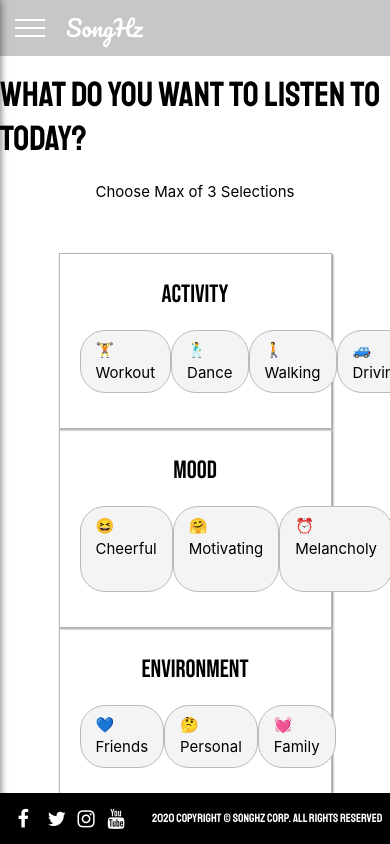
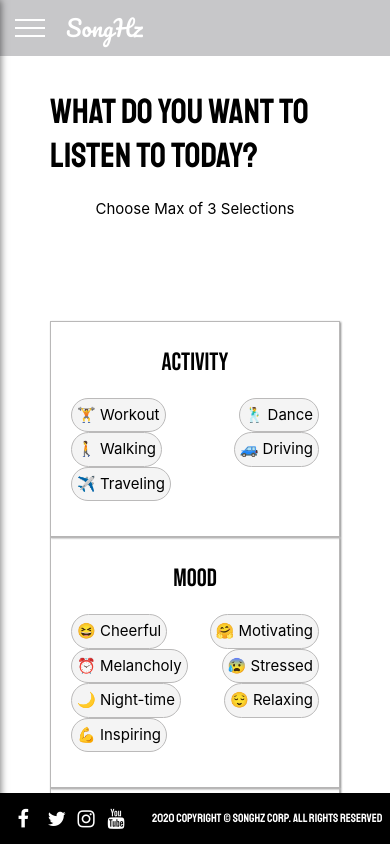
Before and after one commit to jlgcl/SongHz, a React (Create React App) app in the folder client/: page /song_selector in a window 390 px wide. Built offline with nearby package versions, Linux system fonts and the light colour scheme.

Commit message:
initial deployment required

```diff
--- a/client/src/components/Carousel/Carousel.js
+++ b/client/src/components/Carousel/Carousel.js
@@ -15,13 +15,19 @@ function Carousel() {
     <div className="carousel">
       <Slider {...settings}>
         <div className="artist1">
-          <img src={require('../assets/bts.png')} />
+          <a href="/artists/bts">
+            <img src={require('../assets/bts.png')} />
+          </a>
         </div>
         <div className="artist2">
-          <img src={require('../assets/ag.jpg')} />
+          <a href="artists/ariana_grande">
+            <img src={require('../assets/ag.jpg')} />
+          </a>
         </div>
         <div className="artist3">
-          <img src={require('../assets/cp.jpg')} />
+          <a href="artists/coldplay">
+            <img src={require('../assets/cp.jpg')} />
+          </a>
         </div>
       </Slider>
     </div>
--- a/client/src/components/Carousel/carousel.css
+++ b/client/src/components/Carousel/carousel.css
@@ -31,10 +31,11 @@ img {
   height: 94vh;
   object-fit: cover; }
 
-.artist1 {
+.artist1, .artist2, .artist3 {
   background-image: url("../assets/bts2.png");
   background-size: cover;
   background-color: #ca8994;
-  background-repeat: no-repeat; }
+  background-repeat: no-repeat;
+  background-position: center; }
 
 /*# sourceMappingURL=carousel.css.map */
--- a/client/src/components/Carousel/carousel.scss
+++ b/client/src/components/Carousel/carousel.scss
@@ -38,9 +38,10 @@ img {
     object-fit: cover
 }
 
-.artist1 {
+.artist1, .artist2, .artist3 {
     background-image: url("../assets/bts2.png");
     background-size: cover;
     background-color: rgb(202, 137, 148);
     background-repeat: no-repeat;
+    background-position: center;
 }
--- a/client/src/components/Navbar/Drawer.js
+++ b/client/src/components/Navbar/Drawer.js
@@ -11,16 +11,16 @@ const Drawer = (props) => {
     <nav className={drawerClasses}>
       <ul>
         <li>
-          <a href="#">Artists</a>
+          <a href="/artists">Artists</a>
         </li>
         <li>
-          <a href="#">Songwriters</a>
+          <a href="/songwriters">Songwriters</a>
         </li>
         <li>
-          <a href="#">Songs</a>
+          <a href="/songs">Songs</a>
         </li>
         <li>
-          <a href="#">Song Selector</a>
+          <a href="/song_selector">Song Selector</a>
         </li>
       </ul>
     </nav>
--- a/client/src/routes/artists/artists.css
+++ b/client/src/routes/artists/artists.css
@@ -7,6 +7,7 @@
 @font-face {
   font-family: cp-font;
   src: url("../../components/assets/Montserrat-Black.ttf"); }
+
 .artist_1, .artist_2, .artist_3 {
   height: 20rem;
   width: 100%;
@@ -37,6 +38,7 @@
 
 .artist_title {
   padding-left: 5rem;
+  margin-top: 7rem;
   font-family: title;
   font-size: 50px; }
 
@@ -46,12 +48,15 @@
   background-color: white;
   width: 80%;
   display: flex;
-  align-items: center; }
+  align-items: center;
+}
 
 .main {
   display: flex;
   flex-direction: column;
-  width: 100%; }
+  width: 100%;
+  margin-top: 80px;
+}
 
 .artist_1 {
   background-image: url("../../components/assets/bts_poster.jpg");
@@ -81,10 +86,13 @@
 
 @media (max-width: 768px) {
   .artists {
-    width: 100%; }
+    width: 100%;
+  }
 
   .main {
-    display: block; }
+    display: block;
+    margin-top: 80px;
+  }
 
   .artist_1, .artist_2, .artist_3 {
     background-size: cover; }
--- a/client/src/routes/song-selector/selector_results.css
+++ b/client/src/routes/song-selector/selector_results.css
@@ -34,6 +34,7 @@
     font: 25px subheader;
     padding: 15px;
 }
+
 .result_song_artist {
     width: 30%;
     text-align: center;
@@ -57,3 +58,23 @@
     background-position: center;
     background-repeat: no-repeat;
 }
+
+@media (max-width: 750px) {
+    .selector_results_header {
+        padding: 0 40px;
+        font-size: 25px;
+    }
+
+    .selector_results_list {
+        width: 100%;
+    }
+
+    .result_song_photo {
+        height: 150px;
+        background-size: contain;
+    }
+
+    .result_song_title {
+        font-size: 18px;
+    }
+}
--- a/client/src/routes/song-selector/selector_results.js
+++ b/client/src/routes/song-selector/selector_results.js
@@ -79,7 +79,6 @@ const SelectorResults = (props) => {
       }
     });
     let index = songNames.indexOf(songMatch);
-    console.log(songNames, songMatch, index);
     return songInfo[index][0];
   };
 
--- a/client/src/routes/song-selector/song_selector.css
+++ b/client/src/routes/song-selector/song_selector.css
@@ -12,7 +12,7 @@
 
 .SongSelector-header {
     font: 35px title;
-    margin-top: 200px;
+    margin-top: 220px;
 }
 .SongSelector-subheader {
     margin-top: 20px;
@@ -84,3 +84,36 @@
 .selection-submit:hover {
     color: black;
 }
+
+@media(max-width: 750px) {
+
+    .SongSelector-parent {
+        padding: 50px;
+    }
+
+    .SongSelector-header {
+        margin-top: 350px;
+    }
+
+    .SongSelector-subheader {
+        margin-top: 20px;
+    }
+
+    .SongSelections {
+        width: 100%;
+        margin-top: 100px;
+    }
+
+    .selection-content {
+        flex-wrap: wrap;
+        justify-content: space-between;
+    }
+
+    .selection {
+        padding: 5px;
+    }
+
+    .selection-submit {
+        margin-top: 120px;
+    }
+}
--- a/client/src/routes/song-selector/song_selector.js
+++ b/client/src/routes/song-selector/song_selector.js
@@ -70,22 +70,16 @@ const SongSelector = () => {
 
   useEffect(() => {
     return () => {
-      setSelection([]);
-      setMax(0);
       activityRef.current = [];
       moodRef.current = [];
       envRef.current = [];
       selectRef.current = [];
     };
   }, []);
+  console.log(selection);
 
   return (
     <Router>
-      <Switch>
-        <Route
-          exact
-          path="/song_selector"
-          render={() => (
       <div className="SongSelector-parent">
         <div className="SongSelector-header">What Do You Want to Listen to Today?</div>
         <div className="SongSelector-subheader">Choose Max of 3 Selections</div>
@@ -149,8 +143,7 @@ const SongSelector = () => {
           <button className="selection-submit">Generate Songs</button>
         </Link>
       </div>
-          )}
-        />
+      <Switch>
         <Route exact path="/song_selector/results">
           <SelectorResults selections={selection} />
         </Route>
--- a/client/src/routes/songwriters/songwriter_detail.css
+++ b/client/src/routes/songwriters/songwriter_detail.css
@@ -37,12 +37,14 @@
         flex-direction: column;
         justify-content: center;
         align-items: center;
+        padding: 10px;
+        padding-top: 80px;
     }
     .sw-detail-photo {
         width: 90%;
         height: 20em;
     }
     .sw-info {
-        width: 90%;
+        width: 100%;
     }
 }
```
Also changed, not shown: 2 other files (tests, documents, lock files or other folders). Lines whose indentation alone changed are shown as unchanged.
